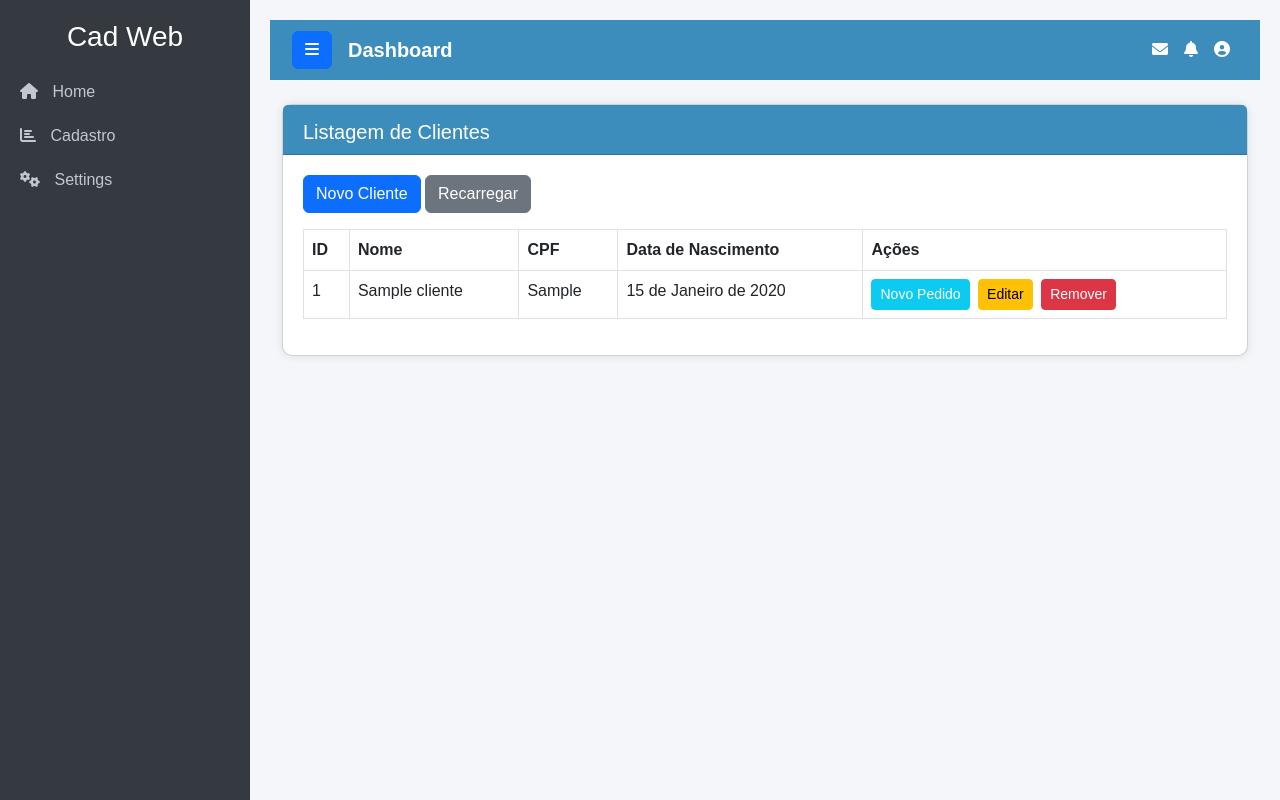
After one commit to alvaroeduard/cadweb, a Django app: page /clientes in a window 1280 px wide. The commit adds this page. Run offline with Django 4.2, Linux system fonts and the light colour scheme; tables that the repository leaves empty hold one stand-in row (values such as "Sample post"); some libraries are stand-ins or nearby versions.

Commit message:
15/12/2024 10:48

```diff
--- a/home/models.py
+++ b/home/models.py
@@ -1,5 +1,6 @@
 import locale
 from django.db import models
+from datetime import date
 
 class Categoria(models.Model):
     nome = models.CharField(max_length=100)
@@ -7,3 +8,19 @@ class Categoria(models.Model):
 
     def __str__(self):
         return self.nome
+
+class Cliente(models.Model):
+    nome = models.CharField(max_length=100)
+    cpf = models.CharField(max_length=15,verbose_name="C.P.F")
+    datanasc = models.DateField(verbose_name="Data de Nascimento")
+
+
+    def __str__(self):
+        return self.nome
+
+    @property
+    def datanascimento(self):
+        """Retorna a data de nascimento no formato DD/MM/AAAA"""
+        if self.datanasc:
+            return self.datanasc.strftime('%d/%m/%Y')
+        return None
--- a/home/urls.py
+++ b/home/urls.py
@@ -8,5 +8,9 @@ urlpatterns = [
     path('editar_categoria/<int:id>', views.editar_categoria, name="editar_categoria"),
     path('remover_categoria/<int:id>', views.remover_categoria, name='remover_categoria'),
     path('detalhes_categoria/<int:id>', views.detalhes_categoria, name='detalhes_categoria'),
+    path('clientes', views.clientes, name="clientes"),
+    path('form_cliente', views.form_cliente, name="form_cliente"),
+    path('editar_cliente/<int:id>', views.editar_cliente, name="editar_cliente"),
+    path('remover_cliente/<int:id>', views.remover_cliente, name='remover_cliente'),
 
 ]
--- a/home/views.py
+++ b/home/views.py
@@ -18,6 +18,7 @@ def form_categoria(request):
        form = CategoriaForm(request.POST) # instancia o modelo com os dados do form
        if form.is_valid():# faz a validação do formulário
             form.save() # salva a instancia do modelo no banco de dados
+            messages.success(request, "Categoria adicionada com sucesso!")
             return redirect('categoria') # redireciona para a listagem
     else:# método é get, novo registro
         form = CategoriaForm() # formulário vazio
@@ -32,12 +33,15 @@ def editar_categoria(request, id):
     try:
         categoria = Categoria.objects.get(pk=id)
     except Categoria.DoesNotExist:
-        return redirect('categoria')  # Redireciona para a listagem se o ID não existir
+        # Caso o registro não seja encontrado, exibe a mensagem de erro
+        messages.error(request, 'Registro não encontrado')
+        return redirect('categoria')  # Redireciona para a listagem
 
     if request.method == 'POST':
         form = CategoriaForm(request.POST, instance=categoria)
         if form.is_valid():
             form.save()
+            messages.success(request, 'Operação realizada com Sucesso')
             return redirect('categoria')
     else:
         form = CategoriaForm(instance=categoria)
@@ -63,7 +67,11 @@ def editar_categoria(request, id):
 
 
 def remover_categoria(request, id):
-    categoria = get_object_or_404(Categoria, pk=id)
+    try:
+        categoria = Categoria.objects.get(pk=id)
+    except Categoria.DoesNotExist:
+        messages.error(request, "Esta categoria já foi removida ou não foi encontrada.")
+        return redirect('categoria')  # Redireciona para a listagem
 
     if request.method == 'POST':
         categoria.delete()
@@ -73,6 +81,63 @@ def remover_categoria(request, id):
     # Se for um GET, renderiza a página de confirmação
     return render(request, 'categoria/confirmar_exclusao.html', {'categoria': categoria})
 
+
 def detalhes_categoria(request, id):
     categoria = get_object_or_404(Categoria, pk=id)
     return render(request, 'categoria/detalhes.html', {'categoria': categoria})
+
+
+
+def clientes(request):
+    contexto = {
+        'lista': Cliente.objects.all().order_by('id'),
+    }
+    return render(request, 'clientes/lista.html',contexto)
+
+def form_cliente(request):
+    if request.method == 'POST':
+       form = ClienteForm(request.POST) # instancia o modelo com os dados do form
+       if form.is_valid():# faz a validação do formulário
+            form.save() # salva a instancia do modelo no banco de dados
+            messages.success(request, "Cliente adicionado com sucesso!")
+            return redirect('clientes') # redireciona para a listagem
+    else:# método é get, novo registro
+        form = ClienteForm() # formulário vazio
+    contexto = {
+        'form':form,
+    }
+    return render(request, 'clientes/formulario.html', contexto)
+
+def editar_cliente(request, id):
+    try:
+        cliente = Cliente.objects.get(pk=id)
+    except Cliente.DoesNotExist:
+        # Caso o registro não seja encontrado, exibe a mensagem de erro
+        messages.error(request, 'Registro não encontrado')
+        return redirect('clientes')  # Redireciona para a listagem
+
+    if request.method == 'POST':
+        form = ClienteForm(request.POST, instance=cliente)
+        if form.is_valid():
+            form.save()
+            messages.success(request, 'Operação realizada com Sucesso')
+            return redirect('clientes')
+    else:
+        form = ClienteForm(instance=cliente)
+
+    return render(request, 'clientes/formulario.html', {'form': form})
+
+def remover_cliente(request, id):
+    try:
+        cliente = Cliente.objects.get(pk=id)
+    except Cliente.DoesNotExist:
+        messages.error(request, "Este cliente já foi removido ou não foi encontrado.")
+        return redirect('clientes')  # Redireciona para a listagem
+
+    if request.method == 'POST':
+        cliente.delete()
+        messages.success(request, "Cliente removido com sucesso!")
+        return redirect('clientes')  # Redireciona para a listagem
+
+    # Se for um GET, renderiza a página de confirmação
+    return render(request, 'clientes/confirmar_exclusao.html', {'cliente': cliente})
--- /dev/null
+++ b/templates/clientes/lista.html
@@ -0,0 +1,43 @@
+{% extends 'base.html' %}
+
+{% block titulo_conteudo %} Listagem de Clientes {% endblock titulo_conteudo %}
+
+{% block conteudo %}
+
+<button class="btn btn-primary" onclick="location.href='{% url 'form_cliente' %}'">Novo Cliente</button>
+<button class="btn btn-secondary" onclick="window.location.reload();">Recarregar</button>
+
+<p></p>
+
+<table class="table table-bordered table-hover">
+    <thead class="thead-dark">
+        <tr>
+            <th scope="col">ID</th>
+            <th scope="col">Nome</th>
+            <th scope="col">CPF</th>
+            <th scope="col">Data de Nascimento</th>
+            <th scope="col">Ações</th>
+        </tr>
+    </thead>
+    <tbody>
+        {% for item in lista %}
+        <tr>
+            <td> {{item.id}}</td>
+            <td> {{item.nome}}</td>
+            <td> {{item.cpf}}</td>
+            <td>{{item.datanasc}}</td>
+            <td>
+                <button class="btn btn-info text-white btn-sm me-1" >Novo Pedido</button>
+                <button class="btn btn-warning btn-sm me-1" onclick="location.href='{% url "editar_cliente" item.id %}'">Editar</button>
+                <button class="btn btn-danger btn-sm" onclick="location.href='{% url "remover_cliente" item.id %}'">Remover</button>
+            </td>
+
+        </tr>
+
+
+        {% endfor %}
+
+    </tbody>
+</table>
+
+{% endblock conteudo %}
--- a/templates/menu.html
+++ b/templates/menu.html
@@ -13,7 +13,7 @@
                 <a href="#" class="nav-link">Produtos</a>
             </li>
             <li class="nav-item">
-                <a href="#" class="nav-link">Clientes</a>
+                <a href="{% url 'clientes' %}" class="nav-link">Clientes</a>
             </li>
             <li class="nav-item">
                 <a href="#" class="nav-link">Pedidos</a>
```
Also changed, not shown: home/forms.py (+35 -1 lines), templates/clientes/confirmar_exclusao.html (added, +13 -0 lines), templates/clientes/formulario.html (added, +19 -0 lines), home/migrations/0002_cliente.py (added).
